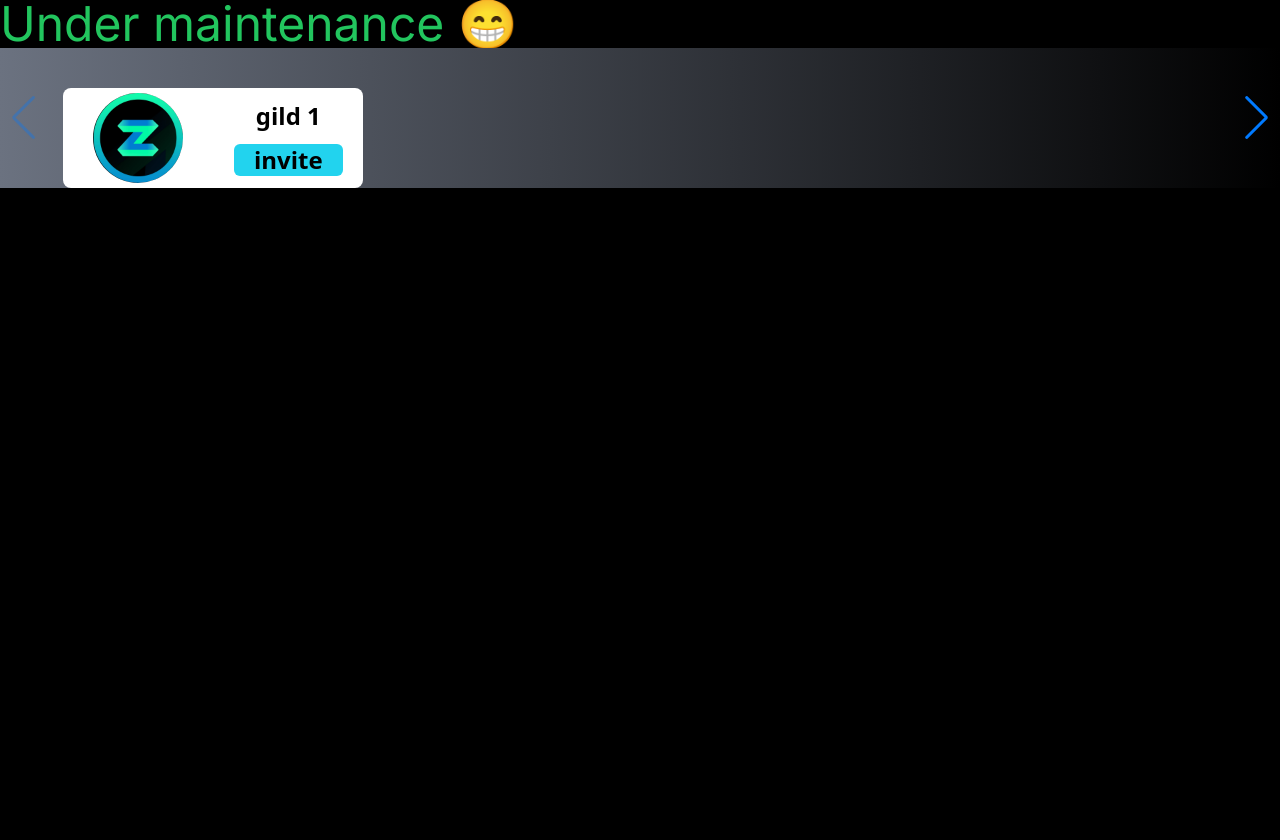
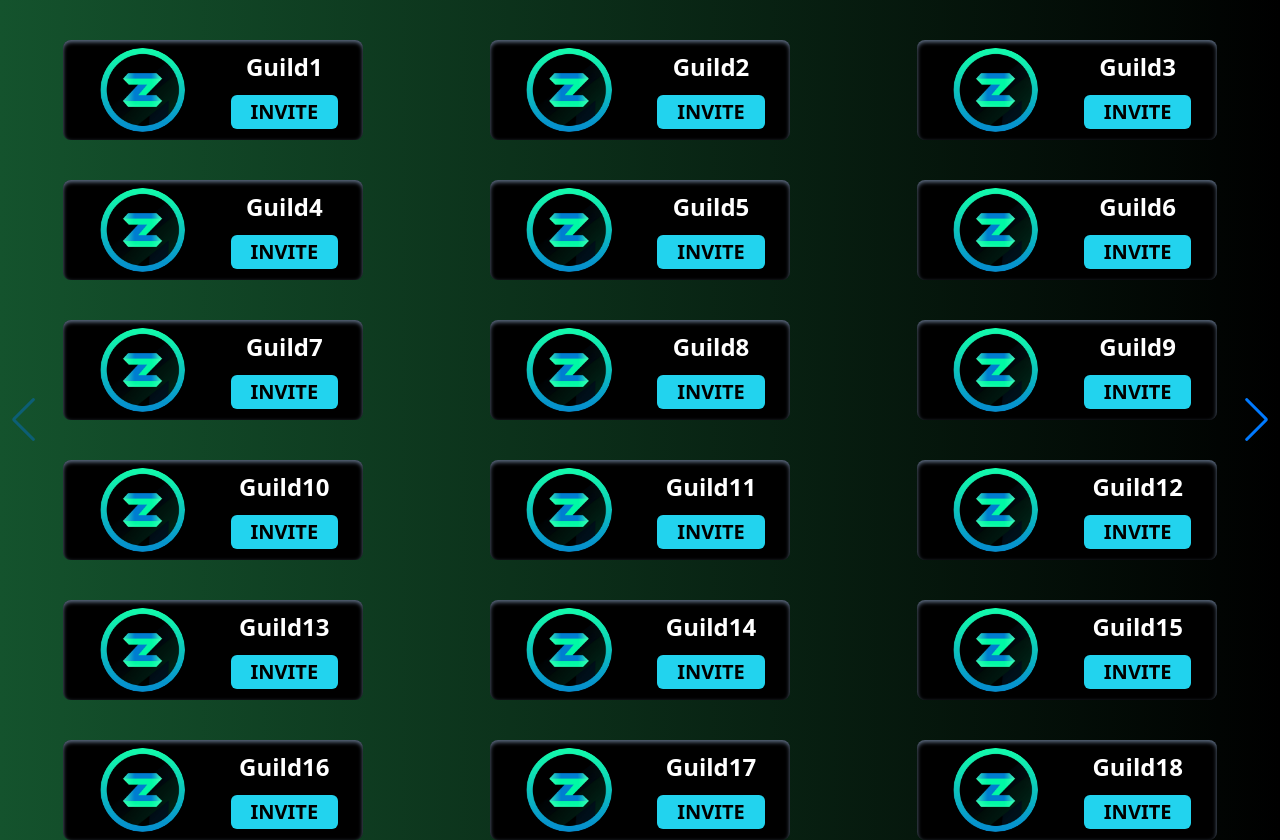
Before and after one commit to Sreejin-dev/Dashboard-Zua, a Next.js app: page /Logined in a window 1280 px wide. Before the commit the page ends 800 px from the top, so only its background shows below. Built offline with nearby package versions, Linux system fonts and the light colour scheme.

Commit message:
modified:   app/globals.css 	modified:   components/Afterlogin/Afterlogin.jsx

```diff
--- a/app/globals.css
+++ b/app/globals.css
@@ -7,3 +7,10 @@ body{
   background: #000;
   box-sizing: border-box;
 }
+
+@media only screen and (max-width: 600px) {
+  .swiper-button-prev, .swiper-button-next , .swiper-button-prev:after,.swiper-button-next:after{
+    opacity: 0;
+  }
+
+}
--- a/components/Afterlogin/Afterlogin.jsx
+++ b/components/Afterlogin/Afterlogin.jsx
@@ -3,47 +3,51 @@ import Image from "next/image";
 import Link from "next/link";
 import React from "react";
 import { Swiper, SwiperSlide } from "swiper/react";
-
 import { Navigation } from "swiper/modules";
 import "swiper/css";
 import "swiper/css/navigation";
-import imagenew from "@/assets/zoulogo.jpeg"
+import imagenew from "@/assets/zoulogo.jpeg";
+
 const Afterlogin = () => {
-  const boxesData = [
-    {
-      id: [1,2,3],
-      name: "gild 1",
-      link: "box1-link",
-      imageSrc:
-        imagenew,
-    },
-  ];
+  const boxData = {
+    name: "Guild",
+    link: "box1-link",
+    imageSrc: imagenew,
+  };
+
+  const boxesData = Array(18)
+    .fill()
+    .map((_, index) => ({
+      ...boxData,
+      id: index + 1,
+    }));
 
   return (
     <>
-    <h1 className="text-5xl text-green-500">Under maintenance 😁</h1>
-      <Swiper navigation={true} modules={[Navigation]} className="mySwiper  ">
-        <SwiperSlide>
-          <div className="grid lg:grid-cols-3 pt-10 px-5 gap-10 place-items-center bg-gradient-to-l from-black to-gray-500 ">
+      <Swiper navigation={true} modules={[Navigation]} className="mySwiper ">
+        <SwiperSlide >
+          <div className="grid lg:grid-cols-3 pt-10 px-5 gap-10 place-items-center bg-gradient-to-l from-black to-green-900">
             {boxesData.map((box) => (
               <div key={box.id}>
-                <div className="bg-white rounded-lg w-[300px] h-[100px] flex text-black font-sans ">
-                  <div className="w-full flex items-center justify-center">
+                <div className="bg-black  shadow-inner shadow-slate-500 p-2 rounded-lg w-[300px] h-[100px] flex text-black font-sans">
+                  <div className="w-full  flex items-center justify-center ">
                     <Image
                       src={box.imageSrc}
                       alt={box.name}
                       height={500}
                       width={500}
-                      className="rounded-full object-fill  w-[60%] h-[90%]"
+                      className="rounded-full object-fill w-[60%] h-[100%]"
                     />
                   </div>
-                  <div className="w-full flex flex-col justify-center gap-3 items-center">
-                    <h1 className="text-2xl font-bold">{box.name}</h1>
+                  <div className="w-full flex flex-col justify-center items-center gap-3">
+                    <h1 className=" text-2xl font-bold text-white  overflow-hidden  max-w-32" >
+                      {box.name}{box.id}
+                    </h1>
                     <Link
                       href={box.link}
-                      className="px-5 rounded-md text-2xl font-semibold  bg-cyan-400 flex"
+                      className="px-5 py-[3px] rounded-md text-xl hover:opacity-65 duration-200 font-semibold bg-cyan-400 flex"
                     >
-                      invite
+                      INVITE
                     </Link>
                   </div>
                 </div>
@@ -51,8 +55,9 @@ const Afterlogin = () => {
             ))}
           </div>
         </SwiperSlide>
-
-        <SwiperSlide>Slide 2</SwiperSlide>
+        <SwiperSlide>
+          <h1 className="text-white">swiper slider</h1>
+        </SwiperSlide>
       </Swiper>
     </>
   );
```
